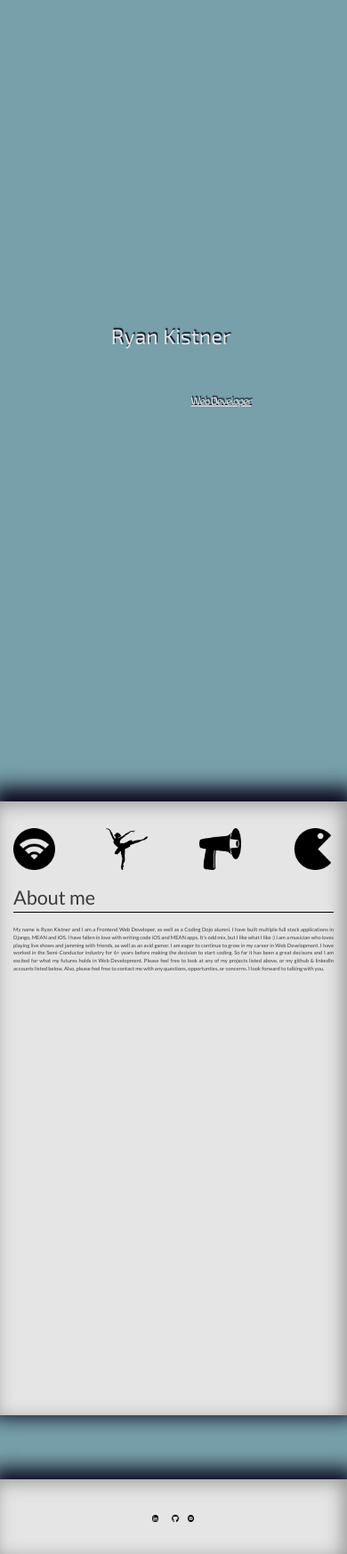
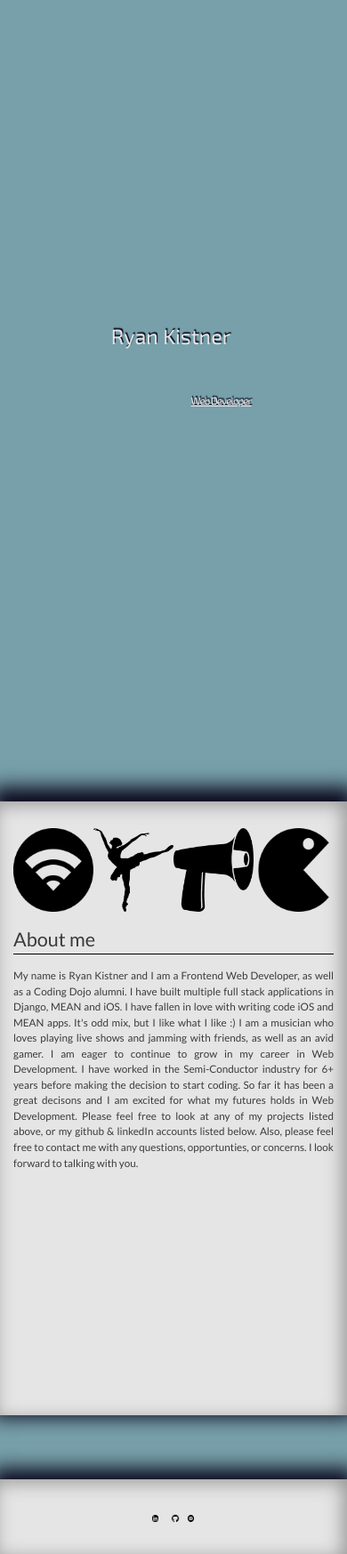
Before and after one commit to RyanGKist/Portfolio, a Jekyll site: the page built from index.md, in a window 390 px wide. Shown: the whole page at 89% size. Built offline with Jekyll 4.4.1, drawn with Linux system fonts in a browser that asks for light colours.

Commit message:
Updated media query for main content

```diff
--- a/_sass/minima/_layout.scss
+++ b/_sass/minima/_layout.scss
@@ -222,6 +222,9 @@
   -webkit-scrollbar {
     display: none;
   }
+  @media only screen and (max-width: 500px) {
+    font-size: 3vw;
+}
 }
 
 .page-heading {
```
